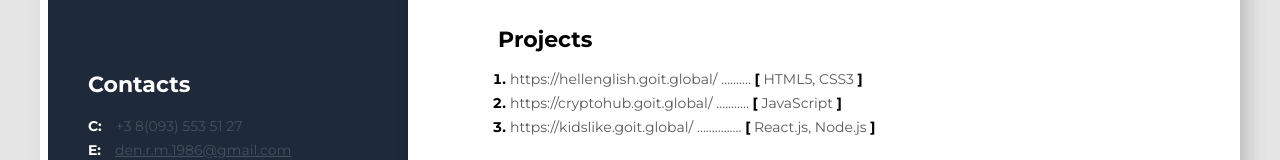
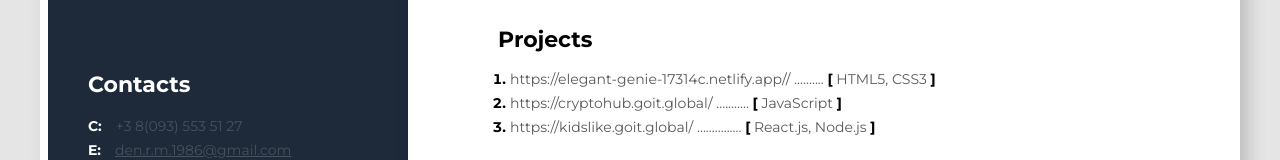
Before and after one commit to illFoXlli/resume-marathon-goit, a plain HTML site: page index.html in a window 1280 px wide. Shown: the part 423-583 px from the top of the page. Drawn offline with Linux system fonts and the light colour scheme.

Commit message:
Изменяет ссылку
В проектах, делает рабочую ссылку на netlify

```diff
--- a/index.html
+++ b/index.html
@@ -33,7 +33,7 @@
                 <h3  class="title">Projects</h3>
                 <ol class="projekt">
                     <li class="projekt-title">
-                        <span class="projekt-title-a"><a href="" class="her-projekt-title-a">https://hellenglish.goit.global/</a>
+                        <span class="projekt-title-a"><a href="https://elegant-genie-17314c.netlify.app/" class="her-projekt-title-a">https://elegant-genie-17314c.netlify.app//</a>
                         ..........
                         <span class="bracket">[</span> HTML5, CSS3 <span class="bracket">]</span></span>
                     </li>
```
